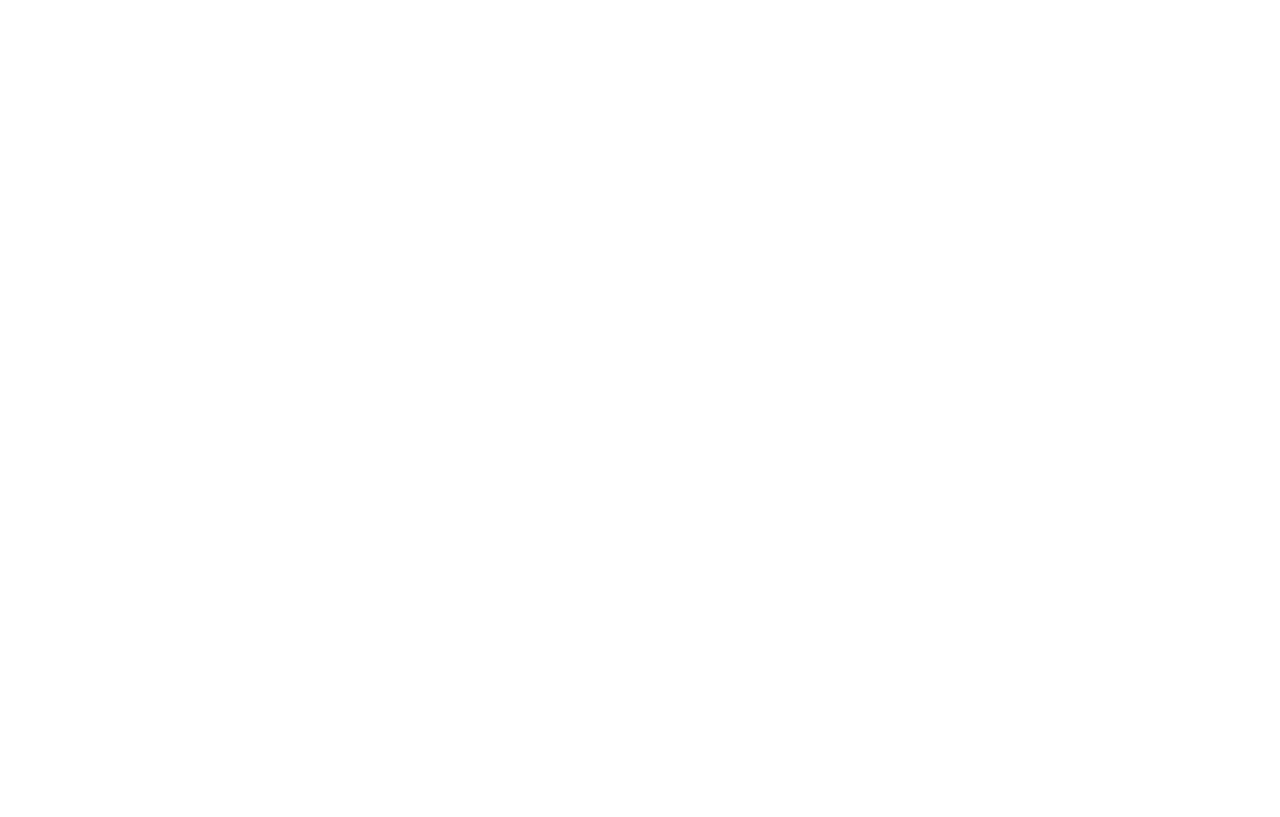
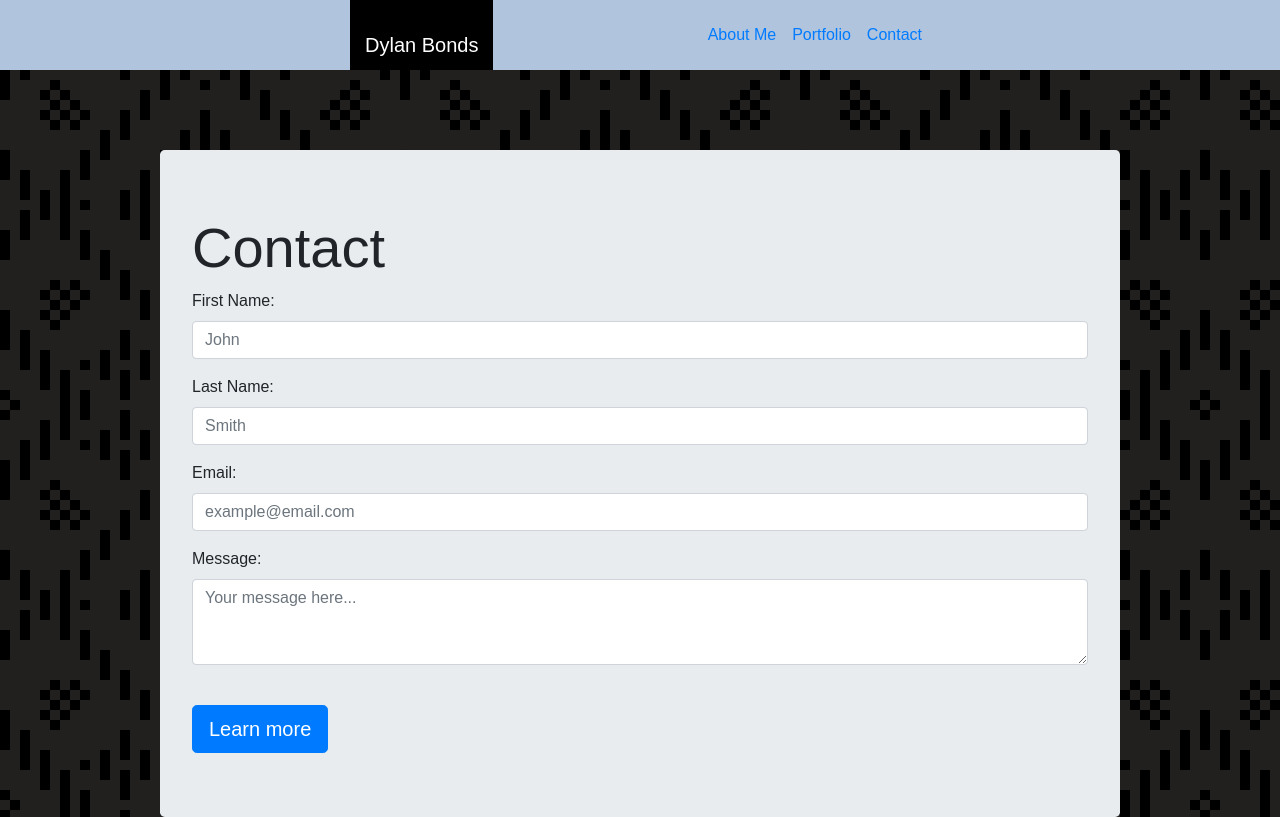
Before and after one commit to mangodyl/Bootstrap-Portfolio, a plain HTML site: page contact.html in a window 1280 px wide. Drawn offline with nearby package versions, Linux system fonts and the light colour scheme.

Commit message:
contact form and content layout

```diff
--- a/assets/css/style.css
+++ b/assets/css/style.css
@@ -1,13 +1,26 @@
+
+body {
+
+    font-family: 'Arial', 'Helvetica Neue', Helvetica, sans-serif;
+    background: url("../images/folk-pattern-black\ copy.png");
+    margin: 0;
+
+}
 
 
 .navbar.fixed-top {
     background-color: lightsteelblue;
+    padding: 0;
 }
 
 .navbar-brand {
     background-color: black;
     color: white;
     padding-top: 30px;
+    padding-bottom: 10px;
+    padding-left: 15px;
+    padding-right: 15px;
+    margin-left: 350px;
 }
 
 .nav-item-border {
@@ -18,3 +31,18 @@
     background-color: black;
 
 }
+
+#navbarMenu {
+    margin-right: 350px;
+}
+
+.jumbotron {
+    max-width: 960px;
+    margin: 0 auto;
+    margin-top: 150px;
+}
+
+img {
+    height: auto ;
+    max-width: 50%;
+}
--- a/contact.html
+++ b/contact.html
@@ -7,7 +7,7 @@
         <meta name="keywords" content="Dylan, Bonds, portfolio, projects, about me, contact info, coding">
         <meta name="viewport" content="width=device-width, initial-scale=1.0">
 
-        <title>Dylan Bonds - Contact/title>
+        <title>Dylan Bonds - Contact</title>
 
         <link rel="stylesheet" href="https://stackpath.bootstrapcdn.com/bootstrap/4.1.3/css/bootstrap.min.css" integrity="sha384-MCw98/SFnGE8fJT3GXwEOngsV7Zt27NXFoaoApmYm81iuXoPkFOJwJ8ERdknLPMO" crossorigin="anonymous">
         <link href="assets/css/style.css" rel="stylesheet" type="text/css">
@@ -16,7 +16,50 @@
 
     <body>
 
+        <nav class="navbar navbar-expand-sm fixed-top">
+            <!--Nav Bar-->
+            <a class="navbar-brand" href="index.html">Dylan Bonds</a>
+            <button class="navbar-toggler" data-toggle="collapse" data-target="#navbarMenu">
+                <span class="navbar-toggler-icon"></span>
+            </button>
+            <div class="collapse navbar-collapse" id="navbarMenu">
+                <ul class="navbar-nav ml-auto">
+                    <li class="nav-item" class="nav-item-border">
+                        <a href="index.html" class="nav-link">About Me</a>
+                    </li>
+                    <li class="nav-item" class="nav-item-border">
+                        <a href="portfolio.html" class="nav-link">Portfolio</a>
+                    </li>
+                    <li class="nav-item">
+                        <a href="contact.html" class="nav-link">Contact</a>
+                    </li>
+                </ul>
+            </div>
+        </nav>
 
+        <div class="jumbotron">
+            <h1 class="display-4">Contact</h1>
+            <form>
+                <div class="form-group">
+                  <label for="firstName">First Name:</label>
+                  <input type="text" class="form-control" id="inputFirstName" placeholder="John">
+                </div>
+                <div class="form-group">
+                    <label for="lastName">Last Name:</label>
+                    <input type="text" class="form-control" id="inputLastName" placeholder="Smith">
+                  </div>
+                <div class="form-group">
+                  <label for="email">Email:</label>
+                  <input type="email" class="form-control" id="inputEmail" placeholder="example@email.com">
+                </div>
+                <div class="form-group">
+                    <label for="message">Message:</label>
+                    <textarea class="form-control" id="inputMessage" rows="3" placeholder="Your message here..."></textarea>
+                </div>
+                <br>
+              </form>
+            <a class="btn btn-primary btn-lg" href="#" role="button">Learn more</a>
+        </div>
 
 
         <script src="https://code.jquery.com/jquery-3.3.1.slim.min.js" integrity="sha384-q8i/X+965DzO0rT7abK41JStQIAqVgRVzpbzo5smXKp4YfRvH+8abtTE1Pi6jizo"
```
Also changed, not shown: index.html (+9 -3 lines), portfolio.html (+25 -0 lines).
